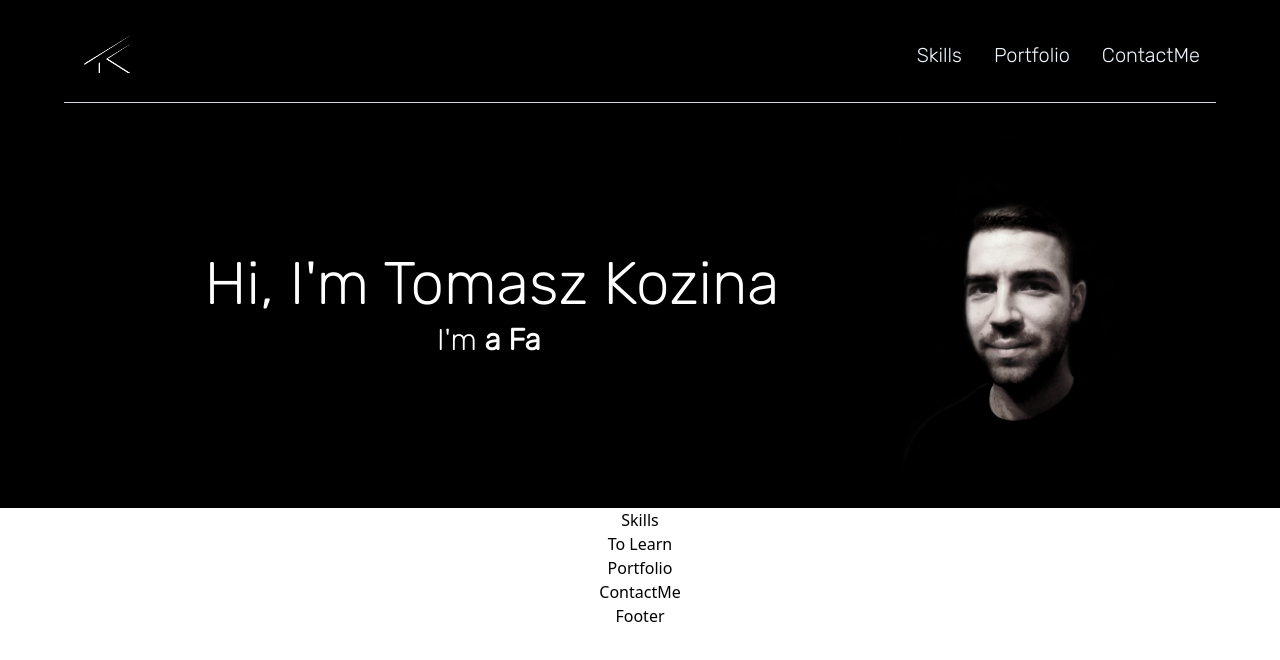
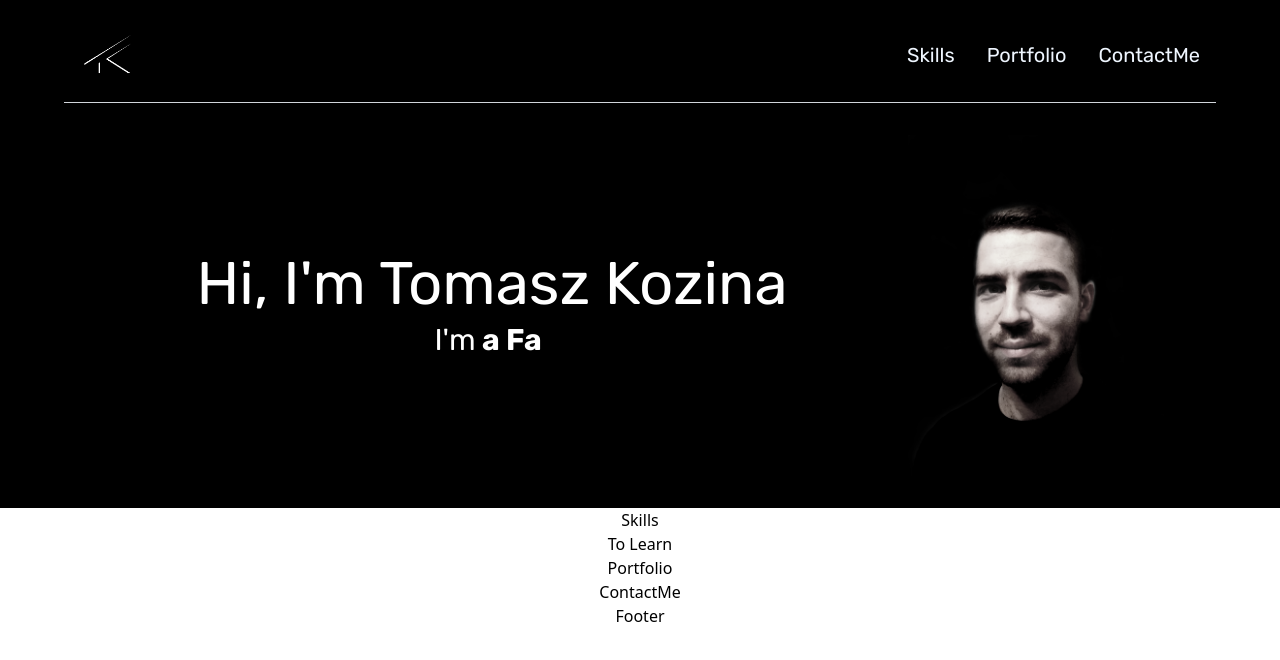
Before and after one commit to TK-Frontend/portfolio, a React (Create React App) app: page / in a window 1280 px wide. Shown: the top 660 px of the page. Built offline with nearby package versions, Linux system fonts and the light colour scheme.

Commit message:
Added Rubik font

```diff
--- a/src/index.css
+++ b/src/index.css
@@ -1,4 +1,4 @@
-@import url('https://fonts.googleapis.com/css2?family=Rubik:wght@300&display=swap');
+@import url("https://fonts.googleapis.com/css2?family=Rubik:ital,wght@0,300;0,400;0,500;0,600;0,700;0,800;0,900;1,300&display=swap");
 
 @tailwind base;
 @tailwind components;
```
